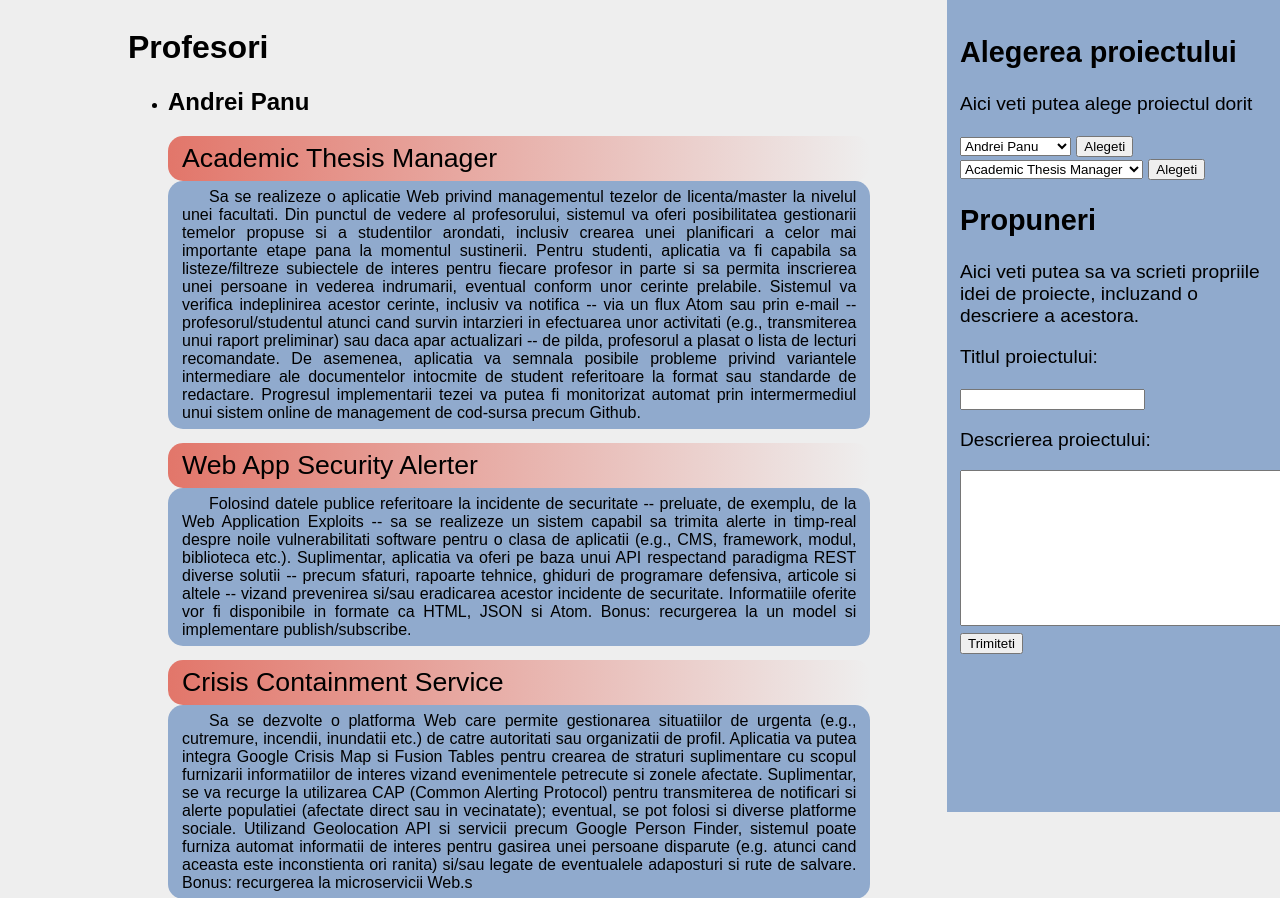
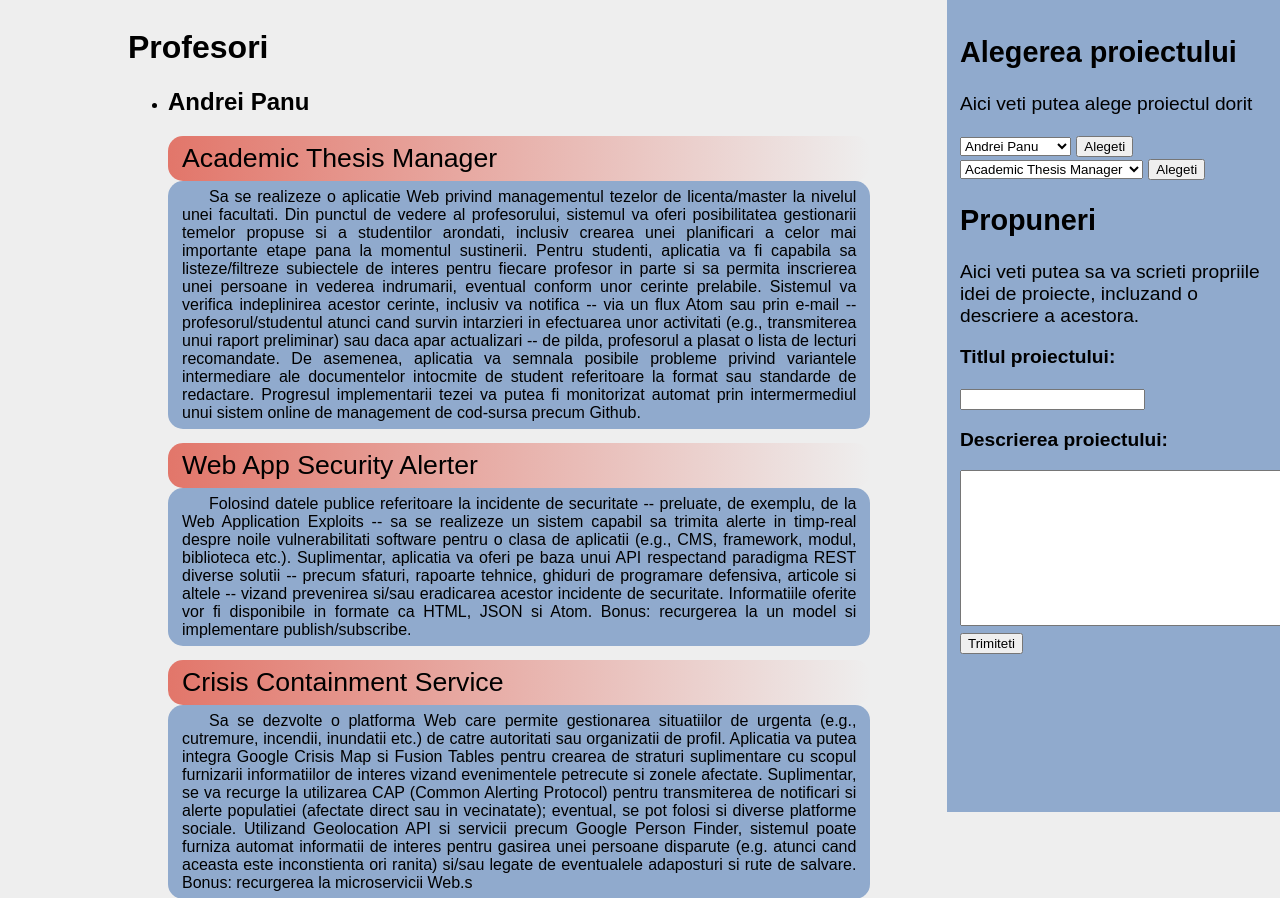
Before and after one commit to alinapopa06/AcaTisM, a PHP site: page /proiecte_studenti.html in a window 1280 px wide. Shown: the part 65-963 px from the top of the page. Run offline with PHP 8.4, Linux system fonts and the light colour scheme.

Commit message:
Add files via upload

```diff
--- a/Style/proiecte_studenti.css
+++ b/Style/proiecte_studenti.css
@@ -109,3 +109,8 @@ border-radius:15px;
   width: 365px;
 height: 150px;
 }
+
+.tit
+{
+  font-weight: bold;
+}
```
